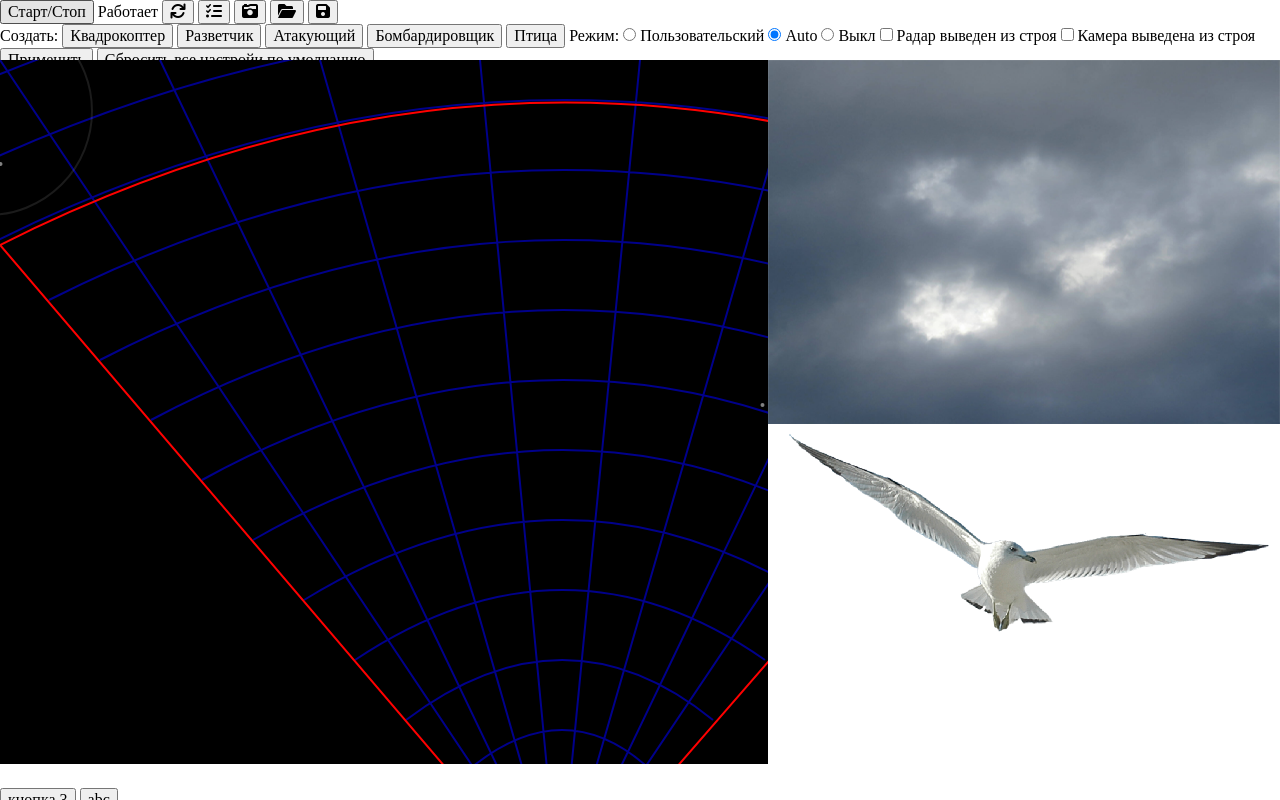
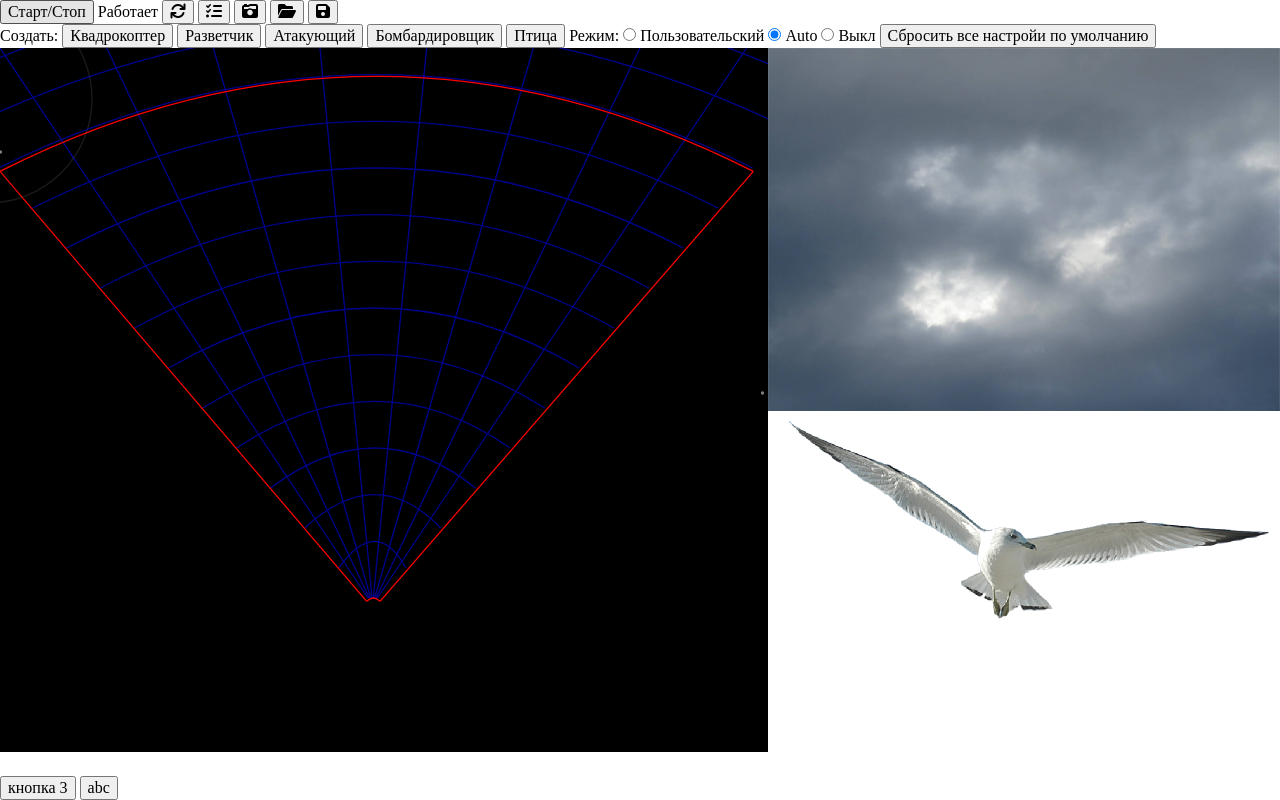
Before and after one commit to Nikita-2007/Drone-tracking, a plain HTML site: page index.html in a window 1280 px wide. Drawn offline with Linux system fonts and the light colour scheme.

Commit message:
адаптация размеров радара

```diff
--- a/JS/Model.js
+++ b/JS/Model.js
@@ -29,8 +29,9 @@ class Model {
     }
 
     inRadar(pos) {
+		let k = view.k;
         let t = false;
-            if (pos.y <= 1.17 * pos.x + 185 && pos.y <= -1.15*pos.x+1486.52)
+            if (pos.y <= (1.17 * pos.x + 185)*k && pos.y <= (-1.15*pos.x+1486.52)*k)
                 t = true;
             else
                 t = false;
--- a/JS/View.js
+++ b/JS/View.js
@@ -12,16 +12,16 @@ class View {
         this.onResize();
         window.addEventListener('resize', this.onResize);
 
-        //Временно
-
         this.url = 'Images/drone1.png';
         this.image = new Image();
         this.image.src = this.url;
         document.getElementById('photo').appendChild(this.image);
+        this.k = this.size.width/1152
     }
 
     draw() {
         let ctx = this.ctx;
+        let k = this.k;
         //Радар
         ctx.beginPath();
         ctx.fillStyle = 'black';
@@ -32,27 +32,27 @@ class View {
 
         //Сетка
         for (var i = 0; i < 8; i += 1) {
-            ctx.moveTo(i*160, 0);
-            ctx.lineTo(552+i*2, 825);
+            ctx.moveTo(i*160*k, 0);
+            ctx.lineTo((552+i*2)*k, 825*k);
         }
         for (var i = 0; i < 14; i += 1) {
-            ctx.moveTo(i*51-155, i*60);
-            ctx.quadraticCurveTo(565, i*60-(340-i*20), 1130-i*52+155, i*60);
+            ctx.moveTo((i*51-155)*k, i*60*k);
+            ctx.quadraticCurveTo(565*k, (i*60-(340-i*20))*k, (1130-i*52+155)*k, i*60*k);
         }
         ctx.stroke();
 
         //Рамка радара
         ctx.beginPath();
-        ctx.lineWidth = 2;
+        ctx.lineWidth = 2*k;
         ctx.strokeStyle = "red";
-        ctx.moveTo(0, 185);
-        ctx.lineTo(550, 830);
-        ctx.moveTo(1130, 185);
-        ctx.lineTo(570, 830);
-        ctx.moveTo(550, 830);
-        ctx.quadraticCurveTo(560, 820, 570, 830);
-        ctx.moveTo(0, 185);
-        ctx.quadraticCurveTo(565, -100, 1130, 185);
+        ctx.moveTo(0, 185*k);
+        ctx.lineTo(550*k, 830*k);
+        ctx.moveTo(1130*k, 185*k);
+        ctx.lineTo(570*k, 830*k);
+        ctx.moveTo(550*k, 830*k);
+        ctx.quadraticCurveTo(560*k, 820*k, 570*k, 830*k);
+        ctx.moveTo(0, 185*k);
+        ctx.quadraticCurveTo(565*k, -100*k, 1130*k, 185*k);
         ctx.stroke();
 
         //Отрисовка дронов
--- a/index.html
+++ b/index.html
@@ -64,17 +64,6 @@
         <input type="radio" id="person" name="mode" onclick="model.autoOn=false;"> Пользовательский
         <input type="radio" checked id="auto" name="mode" onclick="model.autoOn=true;"> Auto
         <input type="radio" id="off" name="mode" onclick="model.autoOn=false;"> Выкл
-        <input type="checkbox" id="radarOff">
-        <label>
-            Радар выведен из строя
-        </label>
-        <input type="checkbox" id="cameraOff">
-        <label>
-            Камера выведена из строя
-        </label>
-        <button id="breakAppy">
-            Применить
-        </button>
         <button id="reset">
             Сбросить все настройи по умолчанию
         </button>
```
Also changed, not shown: План.txt (deleted).
